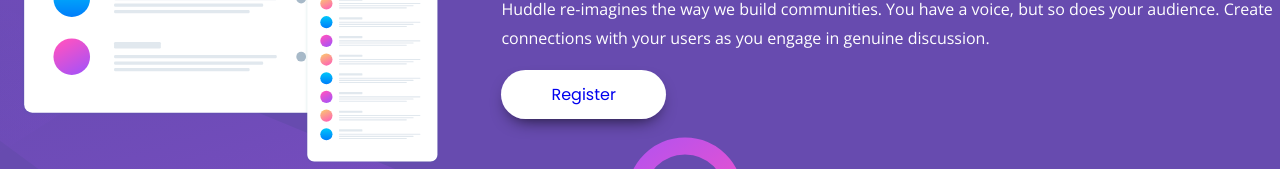
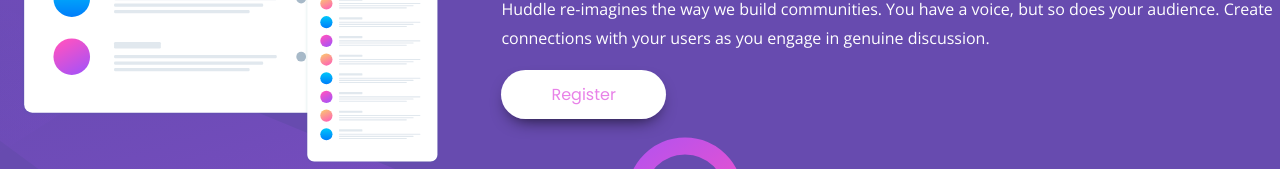
Before and after one commit to tiagobarross/Huddle-Responsive-Landing-Page, a plain HTML site: page index.html in a window 1280 px wide. Shown: the part 368-537 px from the top of the page. Drawn offline with nearby package versions, Linux system fonts and the light colour scheme.

Commit message:
css changes

```diff
--- a/css/style.css
+++ b/css/style.css
@@ -59,6 +59,7 @@ body{
 #text > a{
     font-family: 'Poppins', sans-serif;
     background-color: #fff;
+    color: hsl(300, 69%, 71%);
     padding: 13px 50px;
     border-radius: 25px;
     box-shadow: 0 8px 17px -8px rgba(0, 0, 0, .8);
```
